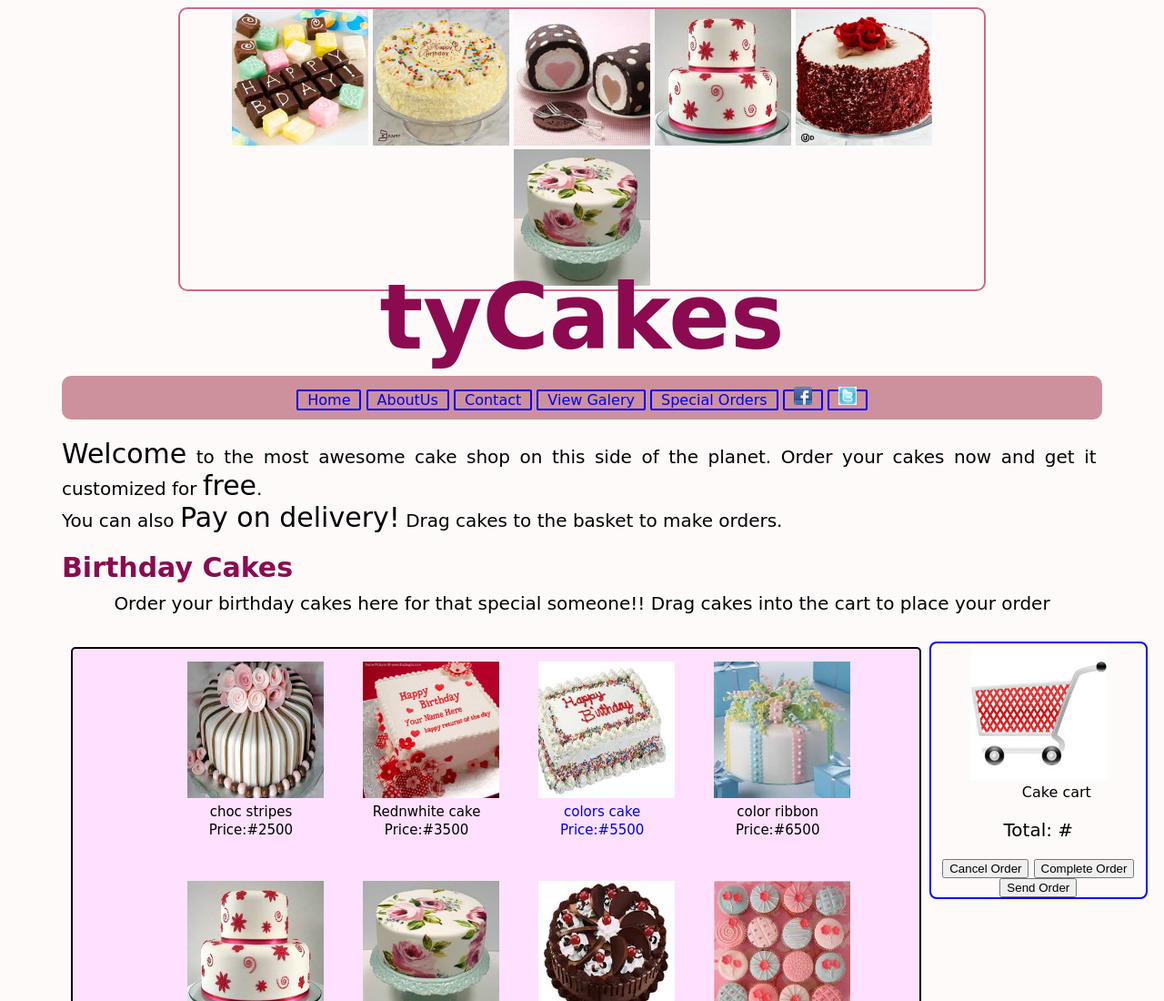
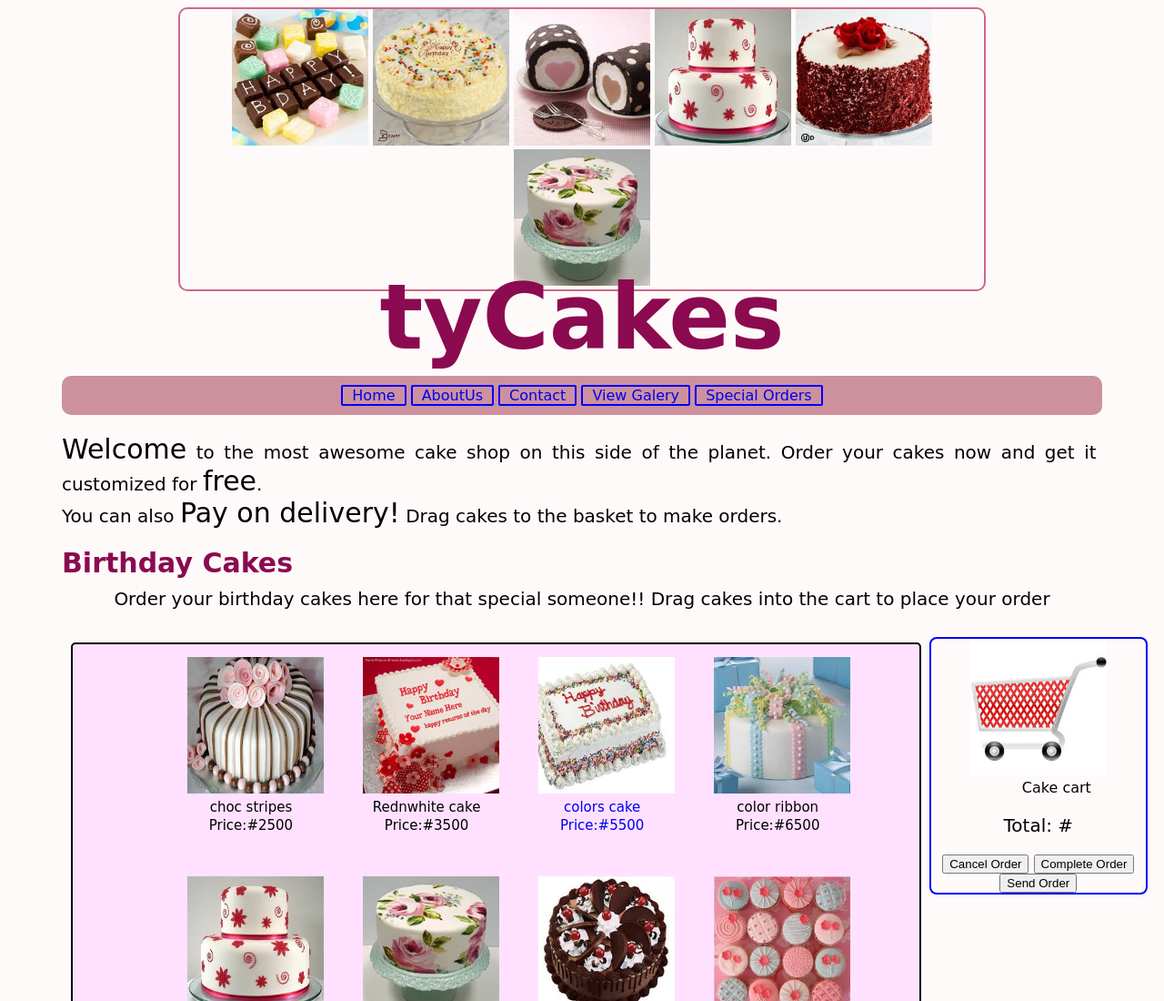
Before and after one commit to Olatoyosi/cakecart, a plain HTML site: page index.html in a window 1280 px wide. Shown: the top 1100 px of the page at 91% size. Drawn offline with nearby package versions, Linux system fonts and the light colour scheme.

Commit message:
Update index.html

```diff
--- a/index.html
+++ b/index.html
@@ -27,10 +27,6 @@
 			<li><a href="details.html">Contact</a></li>
 			<li><a href="#">View Galery</a></li>
 			<li><a href="details.html">Special Orders</a></li>
-			<li><img class="fb" src="facebook.png" /></li>
-			<li><img class="fb" src="twitter.jpg" /></li>
-
-
 		</ul>
 	</div>
 	</header>
```
